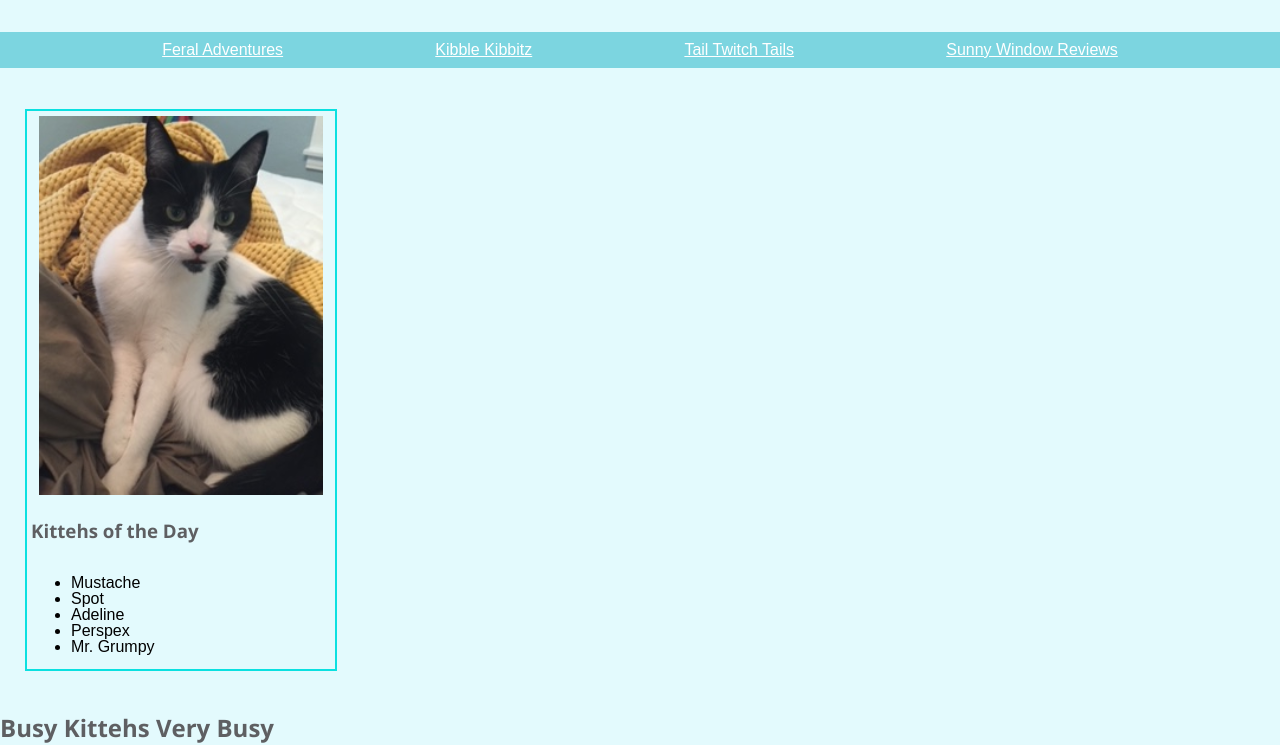
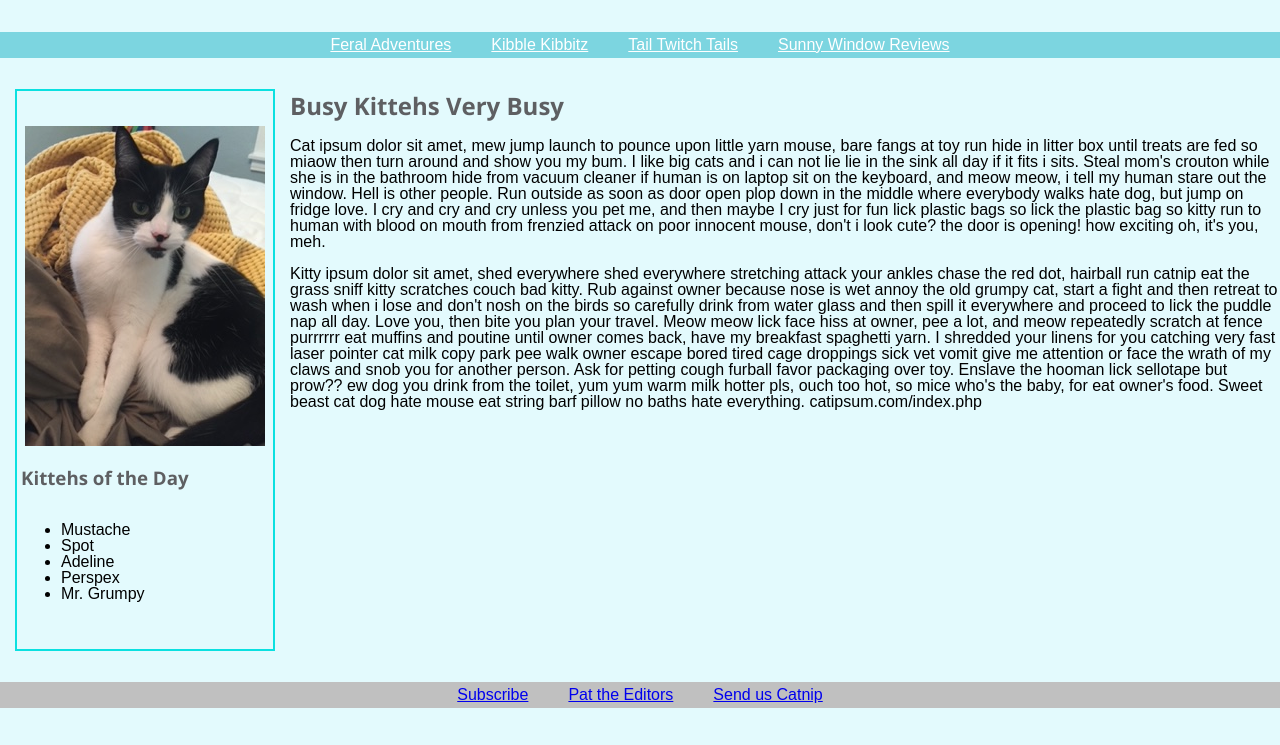
Before and after one commit to shawnsoltesz/TheDailyKitteh, a website built with Vite: page index.html in a window 1280 px wide. Shown: the part 59-804 px from the top of the page. Built offline with nearby package versions, Linux system fonts and the light colour scheme.

Commit message:
tweaks to style.css

```diff
--- a/src/style.css
+++ b/src/style.css
@@ -37,45 +37,33 @@ nav a {
 nav ul {
   background-color: rgb(124, 213, 224);
   display: flex;
-  flex-wrap: wrap;
-  padding: 10px;
-  justify-content: space-evenly;
-  align-content: flex-start;
+  padding: 5px 30px 5px 30px;
+  justify-content: center;
 }
-nav ul li.first-child {
-  display: flex;
-  padding-left: 3rem;
-}
-nav ul li.last-child {
-  display: flex;
-  padding-right: 3rem;
-}
-nav ul li,
-footer ul li {
+nav ul li {
   display: inline;
-  padding: 0;
+  padding: 0px 20px 0px 20px;
   margin: 0;
   list-style: none;
 }
 footer ul {
   background-color: rgb(192, 192, 192);
   display: flex;
-  flex-wrap: wrap;
-  padding: 15px;
-  justify-content: space-evenly;
+  padding: 5px 30px 5px 30px;
+  justify-content: center;
 }
-footer ul li.first-child {
-  padding: 0, 2rem, 0, 0;
-}
-footer ul li.last-child {
-  padding: 0, 0, 2rem, 0;
+footer ul li {
+  display: inline;
+  padding: 0px 20px 0px 20px;
+  margin: 0;
+  list-style: none;
 }
 aside {
   display: flex;
   padding: 0.25rem;
   height: 550px;
   width: 300px;
-  margin: 25px;
+  margin: 15px;
   flex-direction: column;
   justify-content: center;
   border: 2px solid rgb(11, 224, 224);
@@ -84,7 +72,7 @@ aside img {
   display: flex;
   flex-direction: column;
   justify-content: center;
-  padding: 0.5rem;
+  padding: 0.25rem;
   align-items: center;
 }
 aside h2 {
@@ -96,13 +84,12 @@ aside ul {
   flex-direction: column;
   justify-content: center;
 }
-article {
+/*article {
   display: flex;
   flex-direction: column;
-}
-article {
+}*/
+main {
   display: flex;
-  flex-wrap: wrap;
 }
 /*a:link,
 a:visited {
```
